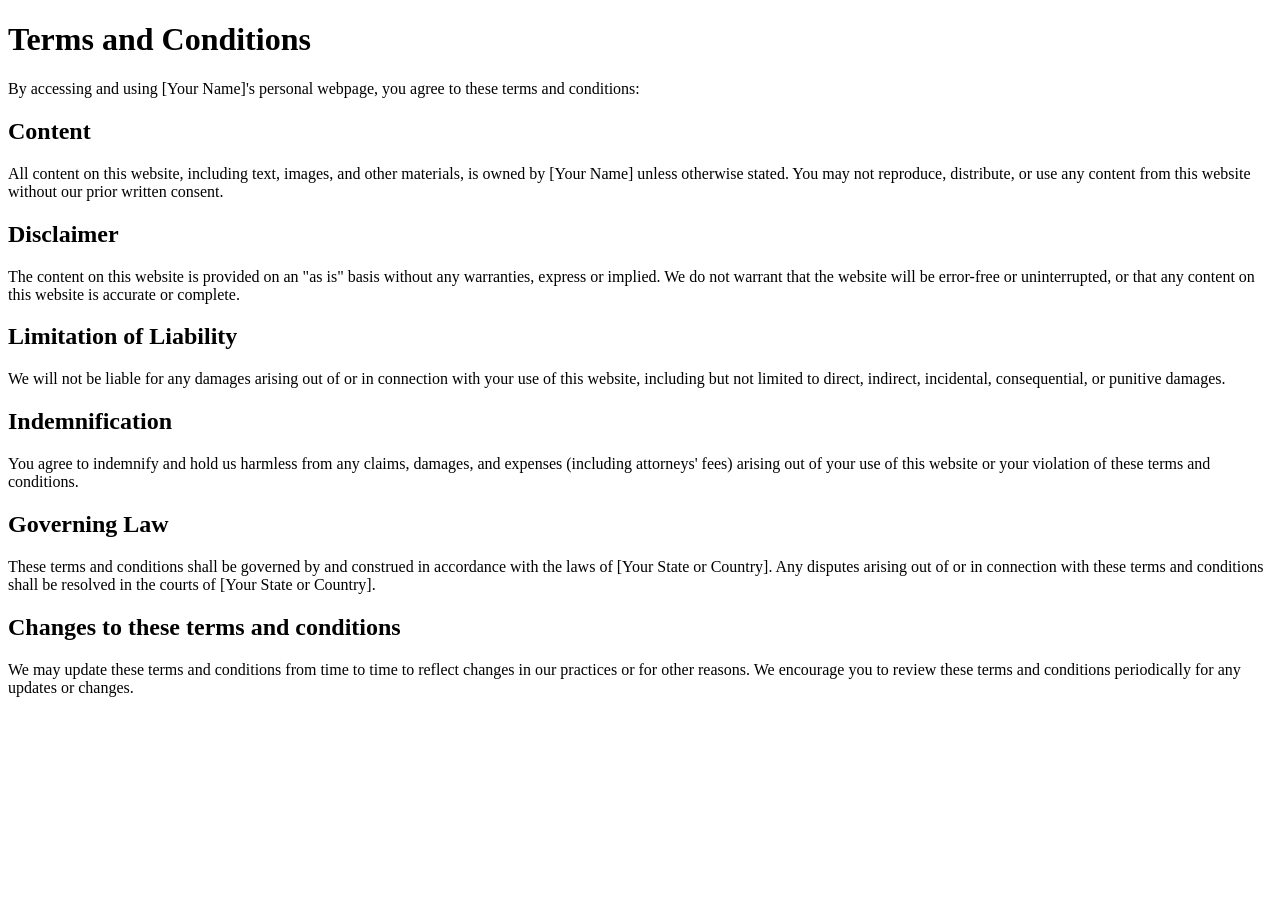
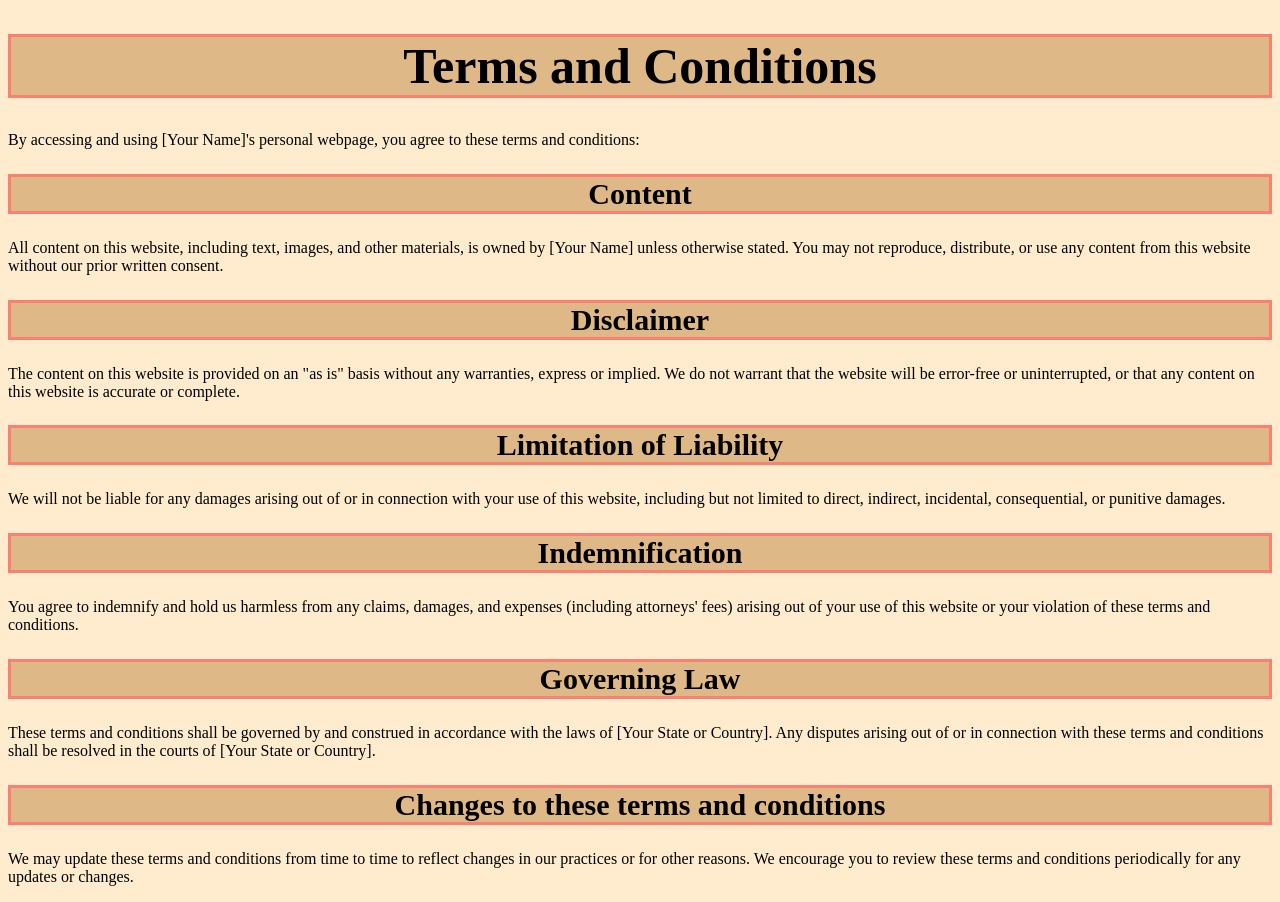
Before and after one commit to brycebarnett/Project-Sprint1, a plain HTML site: page TermsConditions.html in a window 1280 px wide. Before the commit the page ends 800 px from the top, so only its background shows below. Drawn offline with Linux system fonts and the light colour scheme.

Commit message:
Completed CSS of Pages
All pages done

```diff
--- a/TermsConditions.html
+++ b/TermsConditions.html
@@ -4,6 +4,7 @@
     <title>Terms & Conditions</title>
     <meta charset="UTF-8">
     <meta name="viewport" content="width=device-width, initial-scale=1.0">
+    <link rel="stylesheet" href="./stylesheet.css"/>
   </head>
   <body>
     <h1>Terms and Conditions</h1>
```
Also changed, not shown: cookie-policy.html (+1 -0 lines), index.html (+3 -3 lines), privacy-policy.html (+1 -0 lines).
